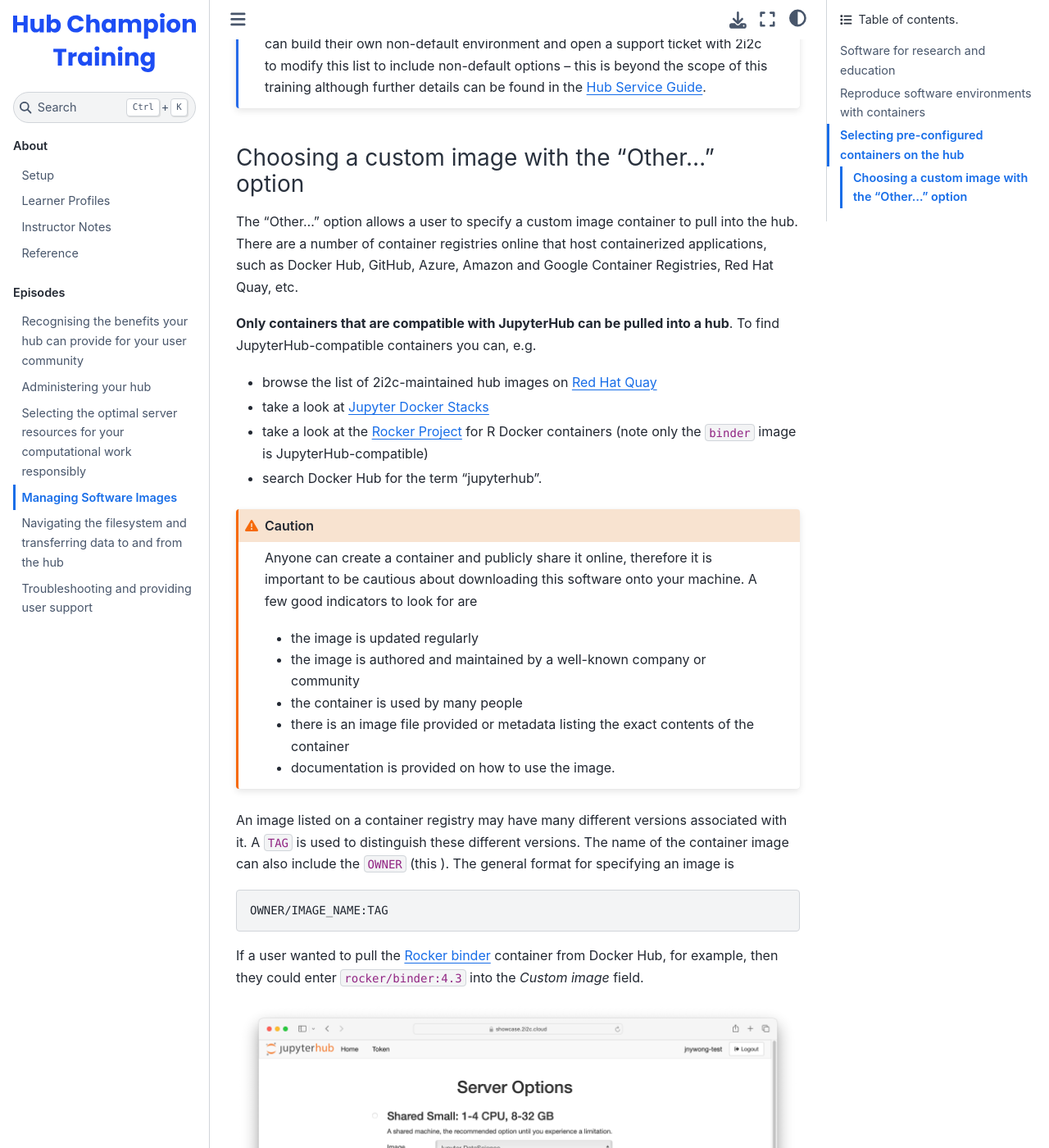
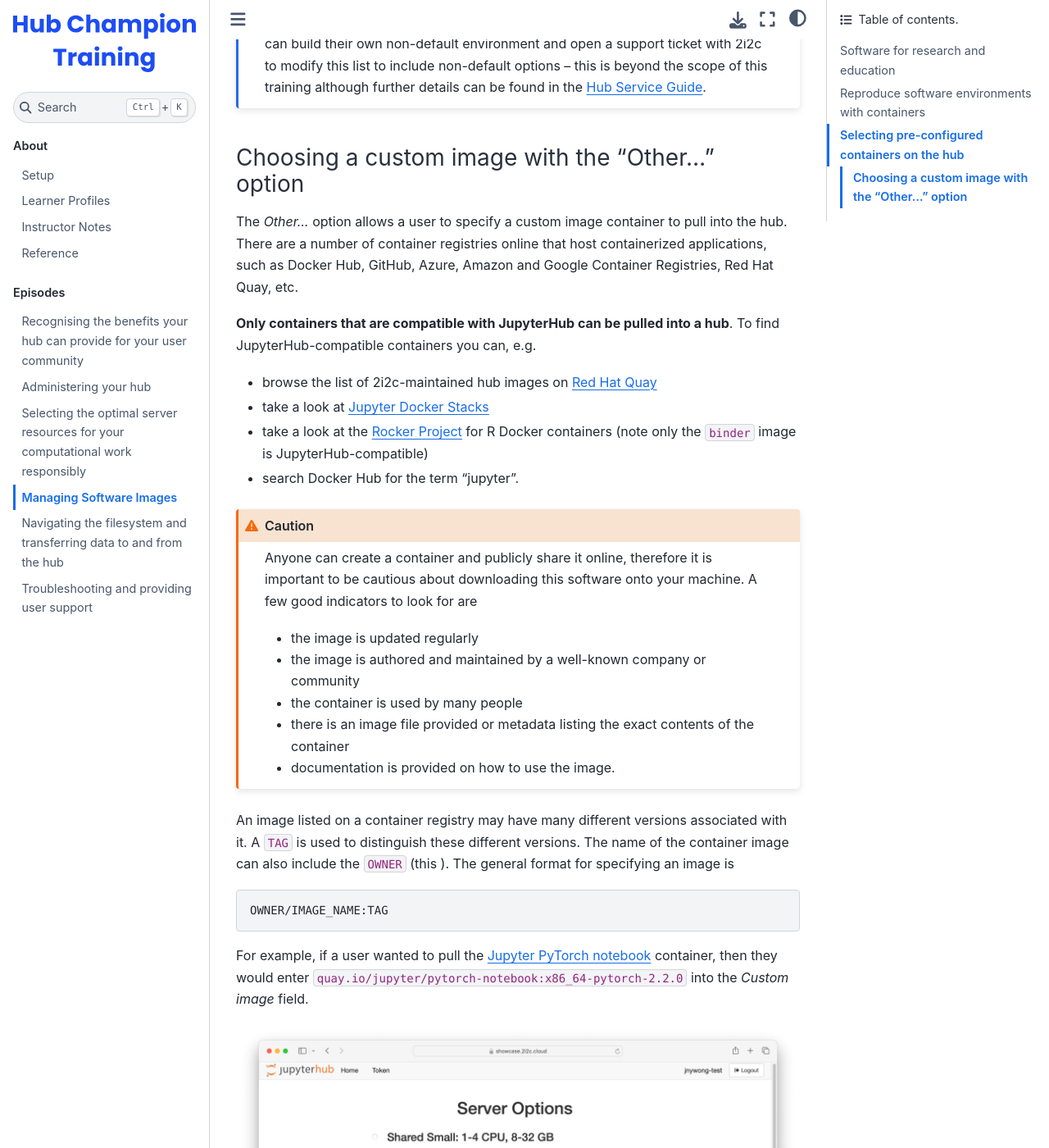
Before and after one commit to czi-catalystproject/hub-champion-training, a Jupyter Book: the page built from episodes/manage_images.md, in a window 1280 px wide and 1400 px high, scrolled down 3778 px. Shown: the whole window at 82% size. Built offline with Jupyter Book 1.0.4 settings and Sphinx 7.4.7 and the Sphinx Book theme 1.1.4, drawn with Linux system fonts in a browser that asks for light colours; nearby versions of some CDN libraries; some of the changed text lies outside the part shown.

Commit message:
Complete first draft

````diff
--- a/episodes/manage_images.md
+++ b/episodes/manage_images.md
@@ -141,14 +143,14 @@ The list of image options presented can vary for different hubs. Hub Champions c
 (episode-images:other)=
 ### Choosing a custom image with the "Other..." option
 
-The "Other..." option allows a user to specify a custom image container to pull into the hub. There are a number of container registries online that host containerized applications, such as Docker Hub, GitHub, Azure, Amazon and Google Container Registries, Red Hat Quay, etc.
+The *Other...* option allows a user to specify a custom image container to pull into the hub. There are a number of container registries online that host containerized applications, such as Docker Hub, GitHub, Azure, Amazon and Google Container Registries, Red Hat Quay, etc.
 
 **Only containers that are compatible with JupyterHub can be pulled into a hub**. To find JupyterHub-compatible containers you can, e.g.
 
 - browse the list of 2i2c-maintained hub images on [Red Hat Quay](https://quay.io/organization/2i2c)
 - take a look at [Jupyter Docker Stacks](https://jupyter-docker-stacks.readthedocs.io/en/latest/using/selecting.html)
 - take a look at the [Rocker Project](https://rocker-project.org/images/) for R Docker containers (note only the `binder` image is JupyterHub-compatible)
-- search Docker Hub for the term "jupyterhub".
+- search Docker Hub for the term "jupyter".
 
 :::{caution}
 Anyone can create a container and publicly share it online, therefore it is important to be cautious about downloading this software onto your machine. A few good indicators to look for are
@@ -167,11 +169,11 @@ An image listed on a container registry may have many different versions associa
 OWNER/IMAGE_NAME:TAG
 ```
 
-If a user wanted to pull the [Rocker binder](https://hub.docker.com/r/rocker/binder/tags) container from Docker Hub, for example, then they could enter `rocker/binder:4.3` into the *Custom image* field.
+For example, if a user wanted to pull the [Jupyter PyTorch notebook](https://jupyter-docker-stacks.readthedocs.io/en/latest/using/selecting.html#jupyter-pytorch-notebook) container, then they would enter `quay.io/jupyter/pytorch-notebook:x86_64-pytorch-2.2.0` into the *Custom image* field.
 
 :::{image} ../media/episodes/manage_images/custom.png
 :width: 100%
-:alt: Screenshot showing where to specify a custom image rocker/binder:4.3 in the server options page on a hub.
+:alt: Screenshot showing where to specify a custom image quay.io/jupyter/pytorch-notebook:x86_64-pytorch-2.2.0 in the server options page on a hub.
 
 :::
 
@@ -211,7 +213,7 @@ Notes on the other answers:
 :::{card}
 KEY POINTS
 ^^^
-- Images are useful for reproducing software environments across platforms.
+- Images are useful for reproducing software environments across platforms
 - Default containers are available on the hub
 - Additional custom containers can be pulled to the hub if required
 :::
````
Also changed, not shown: other parts of episodes/manage_images.md (+8 -6 lines), media/episodes/manage_images/custom.png.
